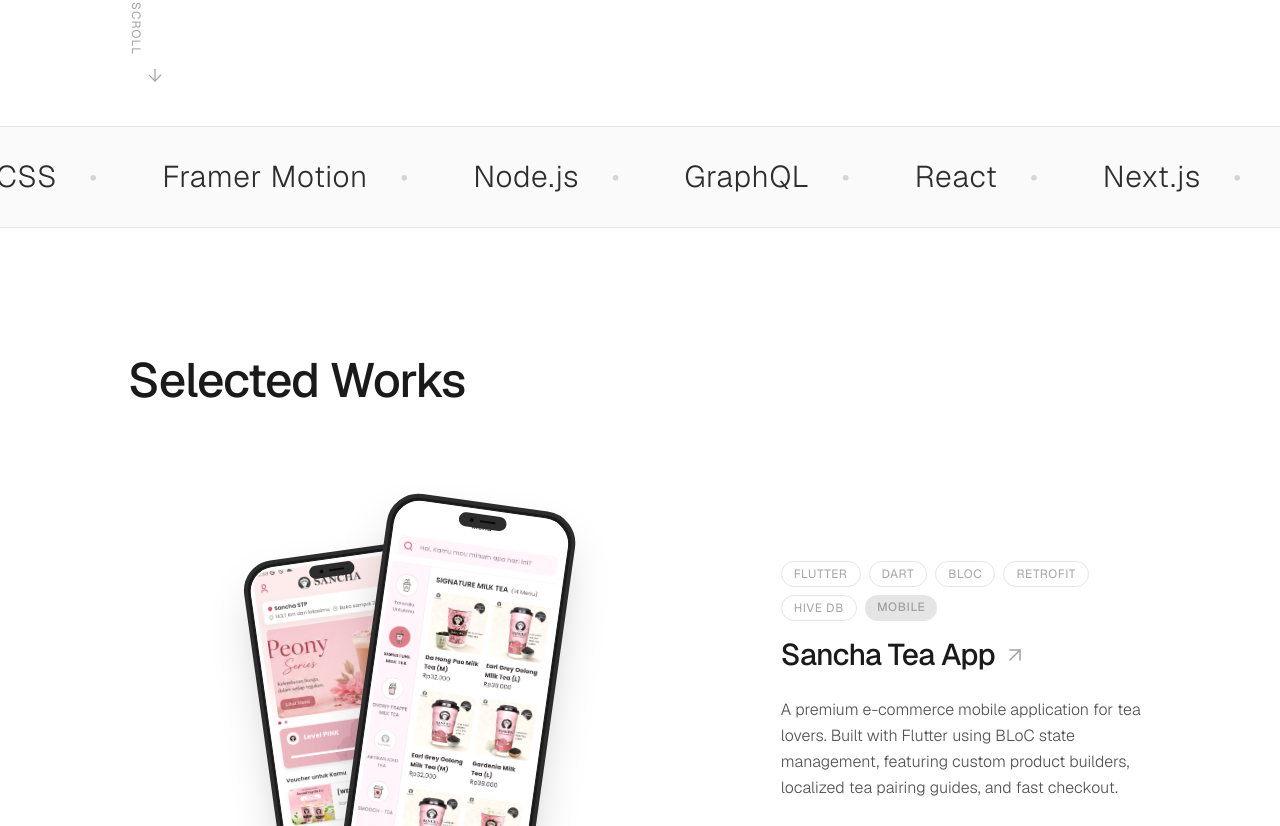
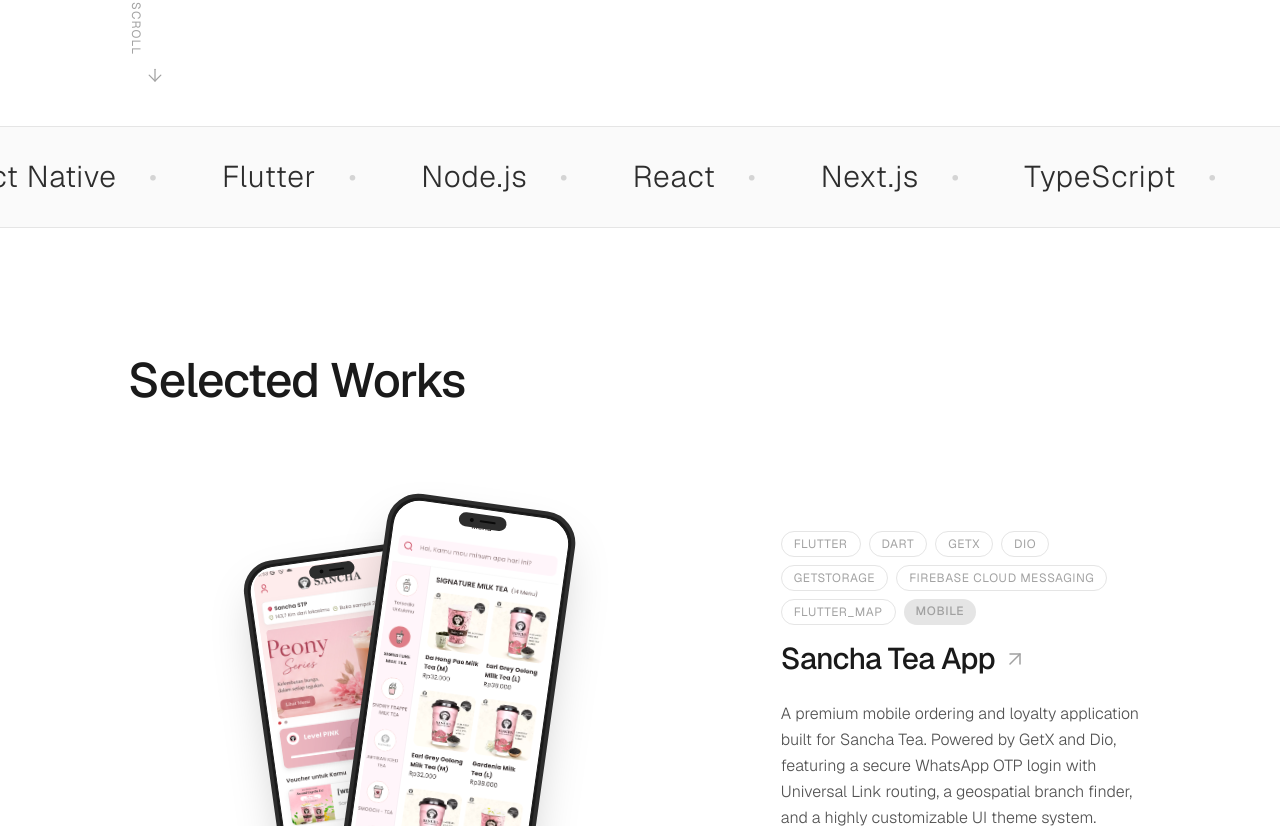
Before and after one commit to RamdlanFaqih/ramfaq-portfolio, a Next.js app: page / in a window 1280 px wide. Shown: the part 674-1500 px from the top of the page. Built offline with nearby package versions, Linux system fonts and the light colour scheme.

Commit message:
feat: add resume, update skills list, and overhaul Sancha Tea project details

```diff
--- a/src/components/About.tsx
+++ b/src/components/About.tsx
@@ -3,7 +3,7 @@
 import { motion } from "framer-motion";
 
 const skills = [
-  "React", "Next.js", "TypeScript", "React Native", "Tailwind CSS", "Framer Motion", "Node.js", "GraphQL"
+  "React", "Next.js", "TypeScript", "React Native", "Tailwind CSS", "Framer Motion", "Node.js", "Flutter"
 ];
 
 export default function About() {
--- a/src/components/SkillsMarquee.tsx
+++ b/src/components/SkillsMarquee.tsx
@@ -3,7 +3,7 @@
 import { motion } from "framer-motion";
 
 const skills = [
-  "React", "Next.js", "TypeScript", "React Native", "Tailwind CSS", "Framer Motion", "Node.js", "GraphQL"
+  "React", "Next.js", "TypeScript", "React Native", "Flutter", "Node.js"
 ];
 
 export default function SkillsMarquee() {
--- a/src/data/projects.ts
+++ b/src/data/projects.ts
@@ -22,24 +22,26 @@
   {
     slug: "sancha-tea",
     title: "Sancha Tea App",
-    tech: ["Flutter", "Dart", "BLoC", "Retrofit", "Hive DB"],
-    description: "A premium e-commerce mobile application for tea lovers. Built with Flutter using BLoC state management, featuring custom product builders, localized tea pairing guides, and fast checkout.",
+    tech: ["Flutter", "Dart", "GetX", "Dio", "GetStorage", "Firebase Cloud Messaging", "flutter_map"],
+    description: "A premium mobile ordering and loyalty application built for Sancha Tea. Powered by GetX and Dio, featuring a secure WhatsApp OTP login with Universal Link routing, a geospatial branch finder, and a highly customizable UI theme system.",
     type: "mobile-only",
     image: "/images/sancha-1.png",
     images: ["/images/sancha-1.png", "/images/sancha-2.png", "/images/sancha-3.png"],
-    year: "2024",
+    year: "2025",
     doubleMockup: true,
     role: "Mobile App Engineer",
-    client: "Sancha Tea Co.",
-    overview: "Sancha Tea App is a custom tea shop and wellness mobile commerce client. It provides users with interactive artisanal tea blends, personalized brewing recommendations, and custom subscription boxes.",
+    client: "Sancha Tea",
+    overview: "Sancha Tea App is a cross-border F&B mobile ordering and loyalty application integrated with ESB systems (ESO QS & ESB Loop). It provides users with a seamless checkout flow to buy premium tea products, check nearby outlet details, track points history, and redeem tiered membership rewards/vouchers across Indonesia and Malaysia.",
     keyFeatures: [
-      "Artisanal blend customizer with real-time price updates.",
-      "Interactive brewing timer, temperature advice, and water-ratio calculations.",
-      "Offline shopping cart support using Hive database caching and standard BLoC patterns."
+      "WhatsApp OTP-based Authentication: Secure and low-friction login leveraging Loop APIs and automated Universal Link/App Link redirects.",
+      "Dynamic Cross-Border Multi-Currency Support: Custom locale-based layout formatting supporting both IDR (Rp) and MYR (RM) depending on the active branch.",
+      "ESB Loop Loyalty & Rewards Integration: Dynamic membership dashboard showing tiered benefits, points accumulation, and personalized 'Best Deals'.",
+      "Robust Cart & Voucher Policy Validation: Pure-function validation layers on the frontend restricting coupon and free-item usage rules before checkout."
     ],
     challenges: [
-      "Configuring and caching diverse, high-fidelity tea brewing countdown timers running concurrently.",
-      "Syncing complex cart order lists and coupons offline with standard server REST APIs."
+      "Securing app deep-link routing and state synchronization to guarantee reliable login redirection from external WhatsApp chat sessions.",
+      "Orchestrating concurrent API requests and state management across dual-backend engines (ESO QS and ESB Loop) within a single ordering transaction.",
+      "Ensuring performance efficiency when handling custom theme extensions (fonts, custom surfaces, shadows) and rendering map layers dynamically."
     ]
   },
   {
```
